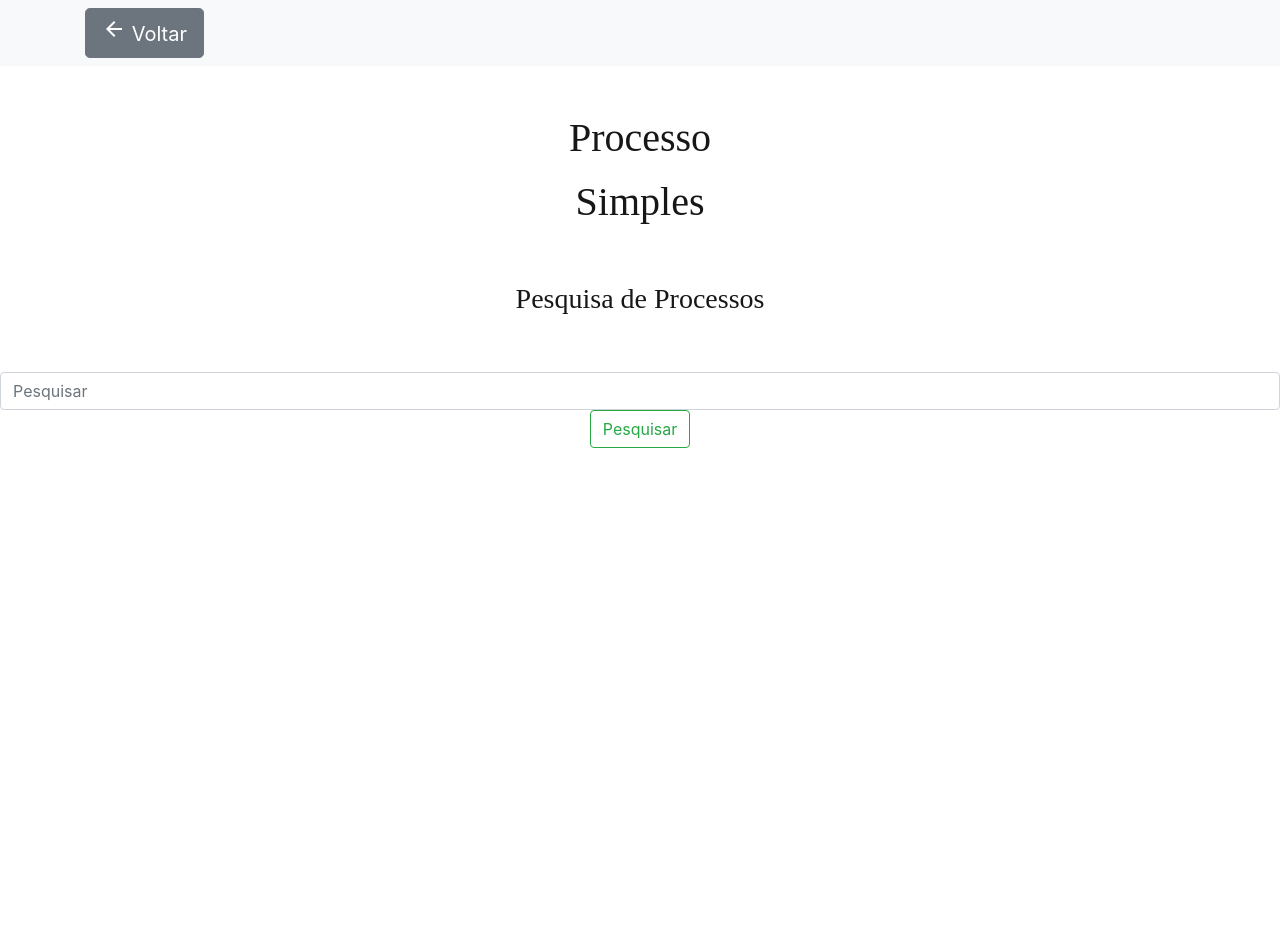
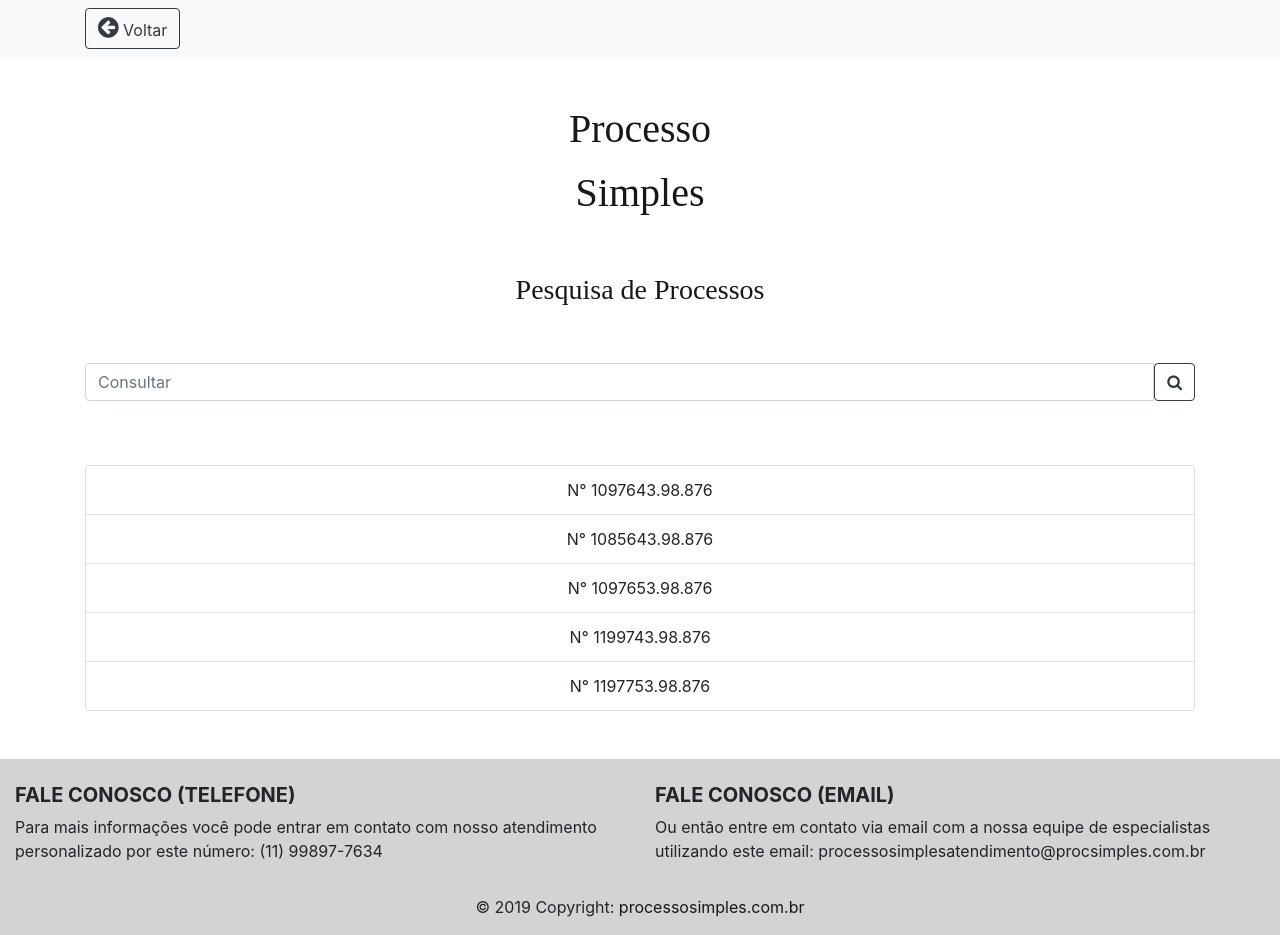
Before and after one commit to brunorosilva/processo-simples, a plain HTML site: page app_cliente/html/busca_processos.html in a window 1280 px wide. Before the commit the page ends 800 px from the top, so only its background shows below. Drawn offline with nearby package versions, Linux system fonts and the light colour scheme.

Commit message:
Implementação de tela busca_processos para Cliente.

```diff
--- /dev/null
+++ b/app_cliente/css/busca_processos.css
@@ -0,0 +1,16 @@
+
+h1 {
+    text-align: center;
+}
+
+h3 {
+    text-align: center;
+}
+
+.list-group-item {
+    text-align: center;
+}
+
+#footer {
+    background-color: lightgrey;
+}
--- a/app_cliente/html/busca_processos.html
+++ b/app_cliente/html/busca_processos.html
@@ -2,38 +2,99 @@
 <html>
 
 <head>
-    <link href="https://fonts.googleapis.com/icon?family=Material+Icons" rel="stylesheet">
+    <link rel="stylesheet" href="https://cdnjs.cloudflare.com/ajax/libs/font-awesome/4.7.0/css/font-awesome.min.css">
     <link rel="stylesheet" href="https://stackpath.bootstrapcdn.com/bootstrap/4.1.3/css/bootstrap.min.css"
         integrity="sha384-MCw98/SFnGE8fJT3GXwEOngsV7Zt27NXFoaoApmYm81iuXoPkFOJwJ8ERdknLPMO" crossorigin="anonymous">
     <script src="https://stackpath.bootstrapcdn.com/bootstrap/4.1.3/js/bootstrap.min.js"
         integrity="sha384-ChfqqxuZUCnJSK3+MXmPNIyE6ZbWh2IMqE241rYiqJxyMiZ6OW/JmZQ5stwEULTy"
         crossorigin="anonymous"></script>
     <link rel="stylesheet" href="../../quem_somos/Arch4/style.css">
+    <link rel="stylesheet" href="../css/busca_processos.css">
     <title>Busca Processos</title>
 </head>
 
 <body>
     <nav class="navbar navbar-expand-lg navbar-light bg-light">
         <div class="container">
-            <button type="button" class="btn btn-secondary btn-lg"> <i class="material-icons">arrow_back</i>
-                Voltar</button>
+            <button type="button" class="btn btn-outline-dark"> <i class="fa fa-arrow-circle-left"
+                    style="font-size:24px"></i> Voltar</button>
         </div>
     </nav>
     <br></br>
     <container>
-        <h1 style="text-align: center">
+        <h1>
             Processo
             <p></p>
             Simples
         </h1>
         <br></br>
-        <h3 style="text-align: center">
+        <h3>
             Pesquisa de Processos
         </h3>
         <br></br>
-        <div style="text-align: center">
-            <input class="form-control mr-sm-2" type="search" placeholder="Pesquisar" aria-label="Pesquisar">
-            <button class="btn btn-outline-success my-2 my-sm-0" type="submit">Pesquisar</button>
+        <div class="container">
+            <div class="form-group input-group">
+                <input name="consulta" id="txt_consulta" placeholder="Consultar" type="text" class="form-control">
+                <button class="btn btn-outline-dark" type="submit"> <i class="fa fa-search"></i></button>
+            </div>
+            <br></br>
+            <ul class="list-group">
+                <li class="list-group-item">N° 1097643.98.876</li>
+                <li class="list-group-item">N° 1085643.98.876</li>
+                <li class="list-group-item">N° 1097653.98.876</li>
+                <li class="list-group-item">N° 1199743.98.876</li>
+                <li class="list-group-item">N° 1197753.98.876</li>
+            </ul>
         </div>
     </container>
+    <!-- Footer -->
+    <br></br>
+    <footer id="footer" class="page-footer font-small teal pt-4">
+
+        <!-- Footer Text -->
+        <div class="container-fluid text-center text-md-left">
+
+            <!-- Grid row -->
+            <div class="row">
+
+                <!-- Grid column -->
+                <div class="col-md-6 mt-md-0 mt-3">
+
+                    <!-- Content -->
+                    <h5 class="text-uppercase font-weight-bold">Fale Conosco (Telefone)</h5>
+                    <p> Para mais informações você pode entrar em contato com nosso atendimento personalizado
+                        por este número: (11) 99897-7634
+                    </p>
+
+                </div>
+                <!-- Grid column -->
+
+                <hr class="clearfix w-100 d-md-none pb-3">
+
+                <!-- Grid column -->
+                <div class="col-md-6 mb-md-0 mb-3">
+
+                    <!-- Content -->
+                    <h5 class="text-uppercase font-weight-bold">Fale Conosco (Email)</h5>
+                    <p> Ou então entre em contato via email com a nossa equipe de especialistas utilizando
+                        este email: processosimplesatendimento@procsimples.com.br
+                    </p>
+
+                </div>
+                <!-- Grid column -->
+
+            </div>
+            <!-- Grid row -->
+
+        </div>
+        <!-- Footer Text -->
+
+        <!-- Copyright -->
+        <div class="footer-copyright text-center py-3">© 2019 Copyright:
+            <a href="https://mdbootstrap.com/education/bootstrap/"> processosimples.com.br</a>
+        </div>
+        <!-- Copyright -->
+
+    </footer>
+    <!-- Footer -->
 </body>
```
